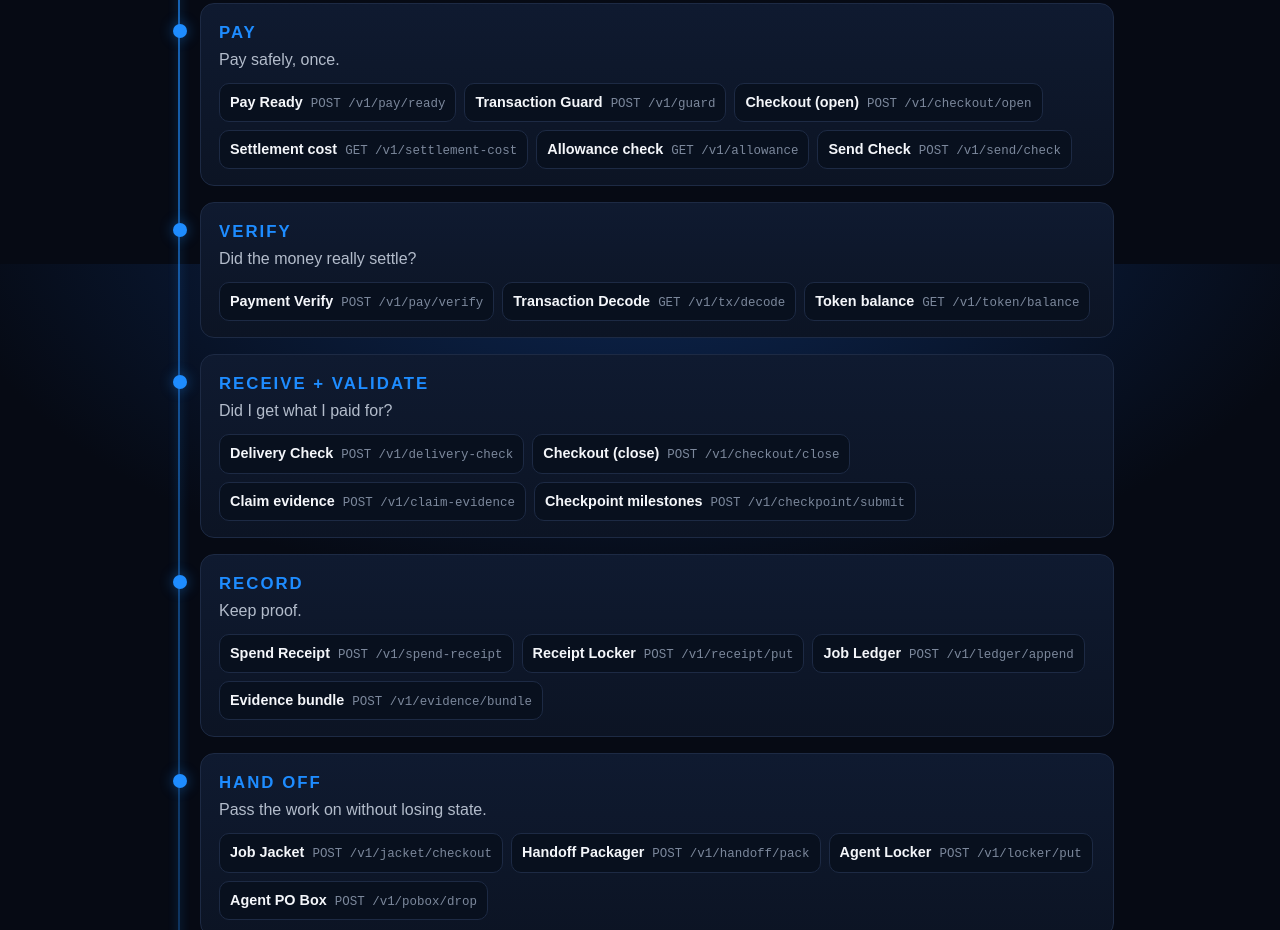
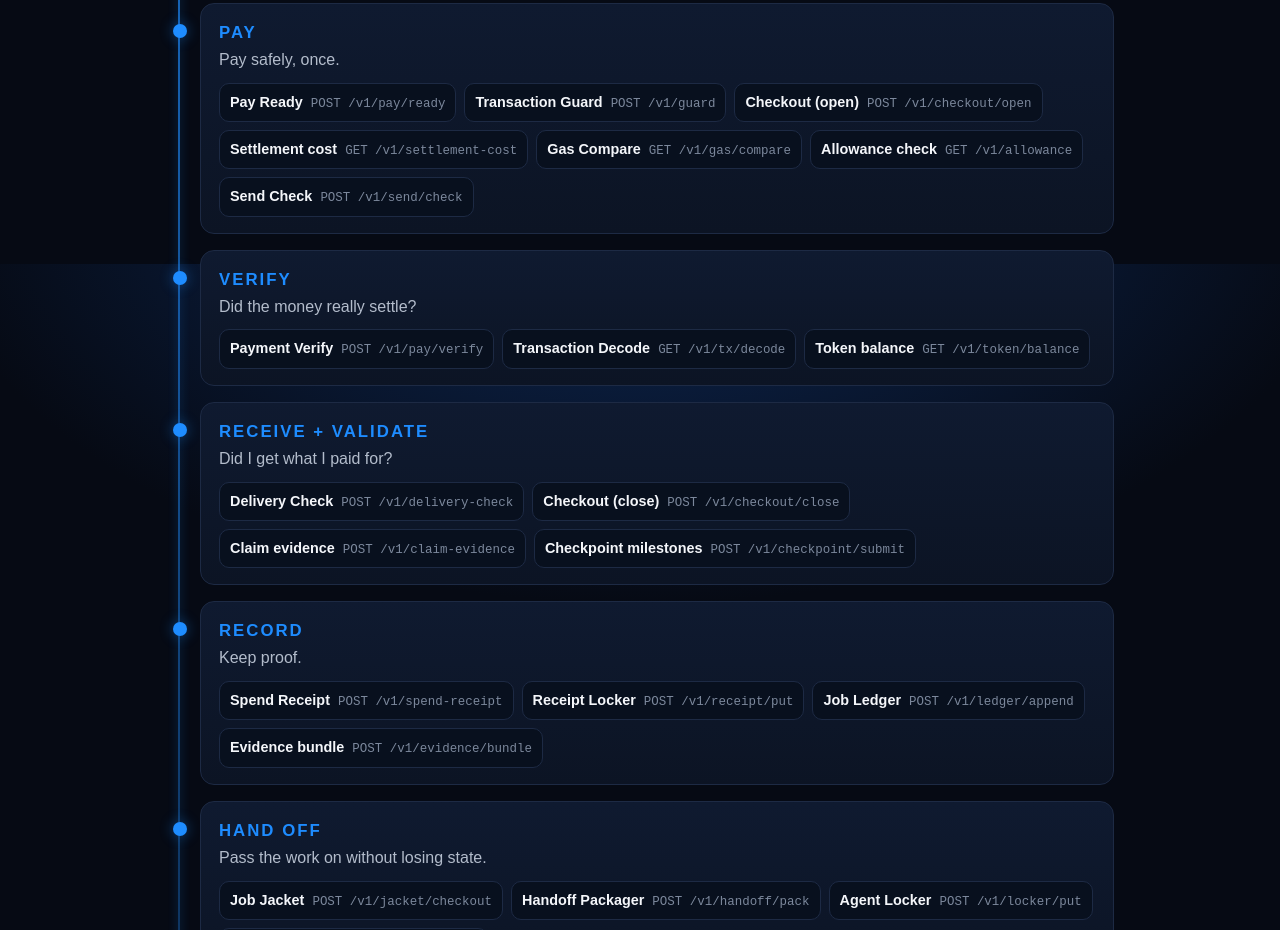
Before and after one commit to OMENZ2026/OMENZ-site, a website: page journey/index.html in a window 1280 px wide. Shown: the part 1336-2266 px from the top of the page. Drawn offline with Linux system fonts and the light colour scheme; no server answers.

Commit message:
Journey: Gas Compare at PAY

```diff
--- a/journey/index.html
+++ b/journey/index.html
@@ -73,7 +73,7 @@
     ["TRUST", "Is this seller real and reliable?", [["Reliability score", "GET /v1/market/reliability"], ["Payee check", "GET /v1/market/payee"], ["Seller track record", "GET /v1/seller-record"], ["Proof of life", "GET /v1/alive"], ["Token Check", "GET /v1/token/check"], ["Domain Check", "GET /v1/domain/check"]]],
     ["AUTHORIZE", "Should I pay this, right now, at this price?", [["Authorize", "POST /v1/authorize"], ["Spend gate", "POST /v1/spend-gate"], ["Permission Passport", "POST /v1/passport/check"], ["Purchase Order", "POST /v1/po/issue"]]],
     ["BUDGET", "Can the team afford it?", [["Shared Budget", "POST /v1/budget/spend"], ["Delegation Budget", "POST /v1/budget/delegate"], ["Wallet runway", "GET /v1/wallet/runway"], ["Wallet Watch", "POST /v1/wallet-watch"]]],
-    ["PAY", "Pay safely, once.", [["Pay Ready", "POST /v1/pay/ready"], ["Transaction Guard", "POST /v1/guard"], ["Checkout (open)", "POST /v1/checkout/open"], ["Settlement cost", "GET /v1/settlement-cost"], ["Allowance check", "GET /v1/allowance"], ["Send Check", "POST /v1/send/check"]]],
+    ["PAY", "Pay safely, once.", [["Pay Ready", "POST /v1/pay/ready"], ["Transaction Guard", "POST /v1/guard"], ["Checkout (open)", "POST /v1/checkout/open"], ["Settlement cost", "GET /v1/settlement-cost"], ["Gas Compare", "GET /v1/gas/compare"], ["Allowance check", "GET /v1/allowance"], ["Send Check", "POST /v1/send/check"]]],
     ["VERIFY", "Did the money really settle?", [["Payment Verify", "POST /v1/pay/verify"], ["Transaction Decode", "GET /v1/tx/decode"], ["Token balance", "GET /v1/token/balance"]]],
     ["RECEIVE + VALIDATE", "Did I get what I paid for?", [["Delivery Check", "POST /v1/delivery-check"], ["Checkout (close)", "POST /v1/checkout/close"], ["Claim evidence", "POST /v1/claim-evidence"], ["Checkpoint milestones", "POST /v1/checkpoint/submit"]]],
     ["RECORD", "Keep proof.", [["Spend Receipt", "POST /v1/spend-receipt"], ["Receipt Locker", "POST /v1/receipt/put"], ["Job Ledger", "POST /v1/ledger/append"], ["Evidence bundle", "POST /v1/evidence/bundle"]]],
```
